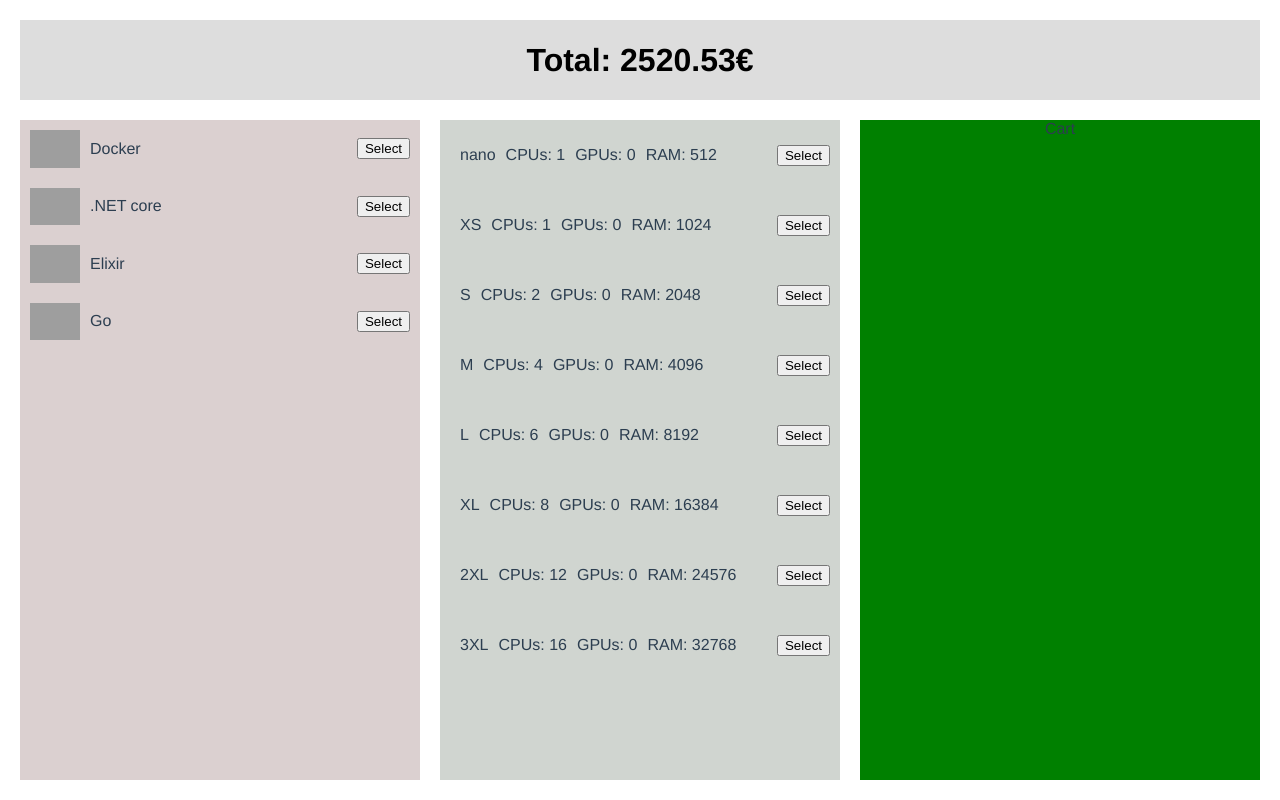
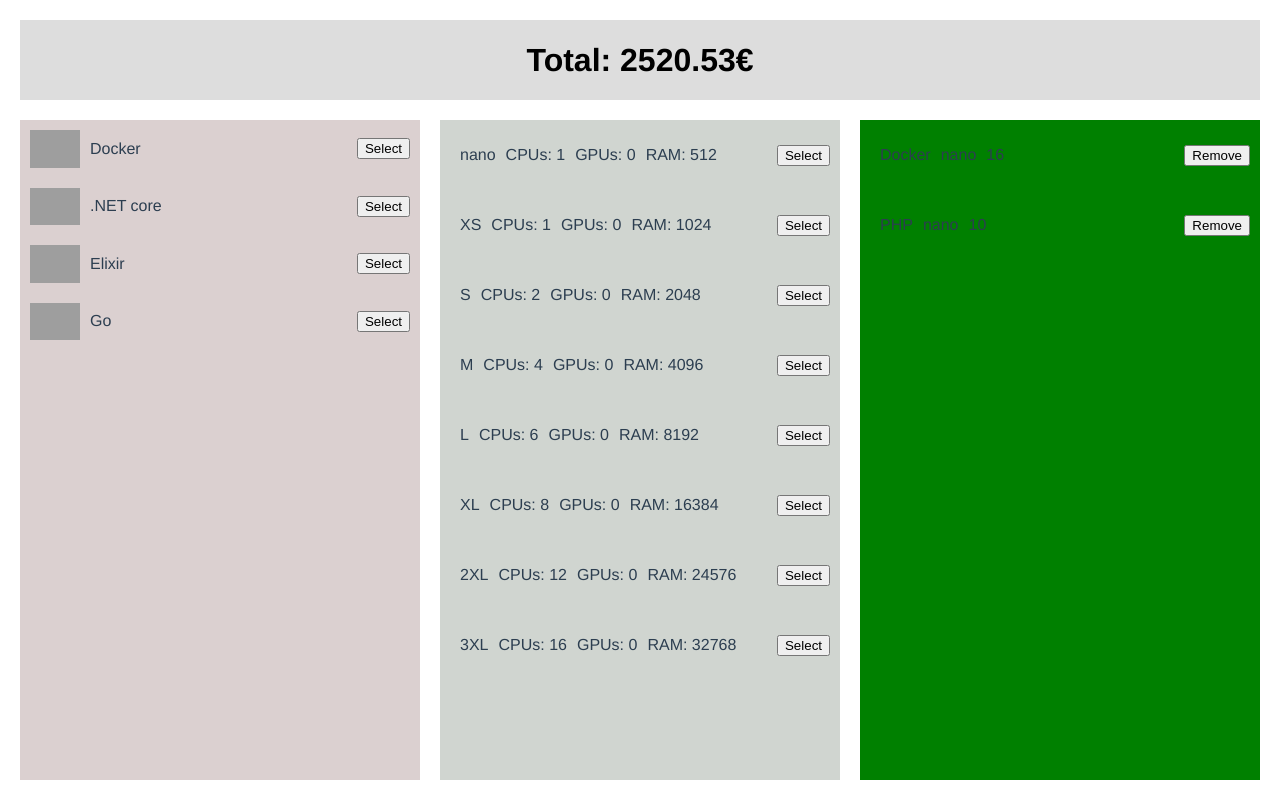
Before and after one commit to Ludwig-Henriques/tp-clever-cloud, a Vue app: page / in a window 1280 px wide. Built offline with nearby package versions, Linux system fonts and the light colour scheme; grey boxes are pictures that could not be loaded.

Commit message:
[CHANGE] component cart with static data and add component item

```diff
--- a/src/components/Cart.vue
+++ b/src/components/Cart.vue
@@ -1,12 +1,33 @@
 <template>
   <div class="cart">
-    Cart
+    <Item v-for="item in items" :key="item.nameVariant+item.nameFlavor" :nameVariant="item.nameVariant" :nameFlavor="item.nameFlavor" :price="item.price" />
   </div>
 </template>
 
 <script>
+import Item from './Item.vue'
+
 export default {
   name: 'Cart',
+  components: {
+    Item
+  },
+  data() {
+    return{
+      items: [
+        {
+          nameVariant: "Docker",
+          nameFlavor: "nano",
+          price: "16"
+        },
+        {
+          nameVariant: "PHP",
+          nameFlavor: "nano",
+          price: "10"
+        }
+      ]
+    }
+  }
 }
 </script>
 
--- /dev/null
+++ b/src/components/Item.vue
@@ -0,0 +1,40 @@
+<template>
+  <div class="item">
+    <span>{{nameVariant}}</span>
+    <span>{{nameFlavor}}</span>
+    <span>{{price}}</span>
+    <button>Remove</button>
+  </div>
+</template>
+
+<script>
+export default {
+  name: 'Item',
+  props: {
+    nameVariant: String,
+    nameFlavor: String,
+    price: String,
+  }
+}
+</script>
+
+<!-- Add "scoped" attribute to limit CSS to this component only -->
+<style scoped>
+
+.item {
+  display: flex;
+  justify-content: start;
+  align-items: center;
+  padding: 10px;
+  min-height: 50px;
+}
+
+.item span {
+  margin-left: 10px;
+}
+
+.item button {
+  margin-left: auto;
+}
+
+</style>
```
